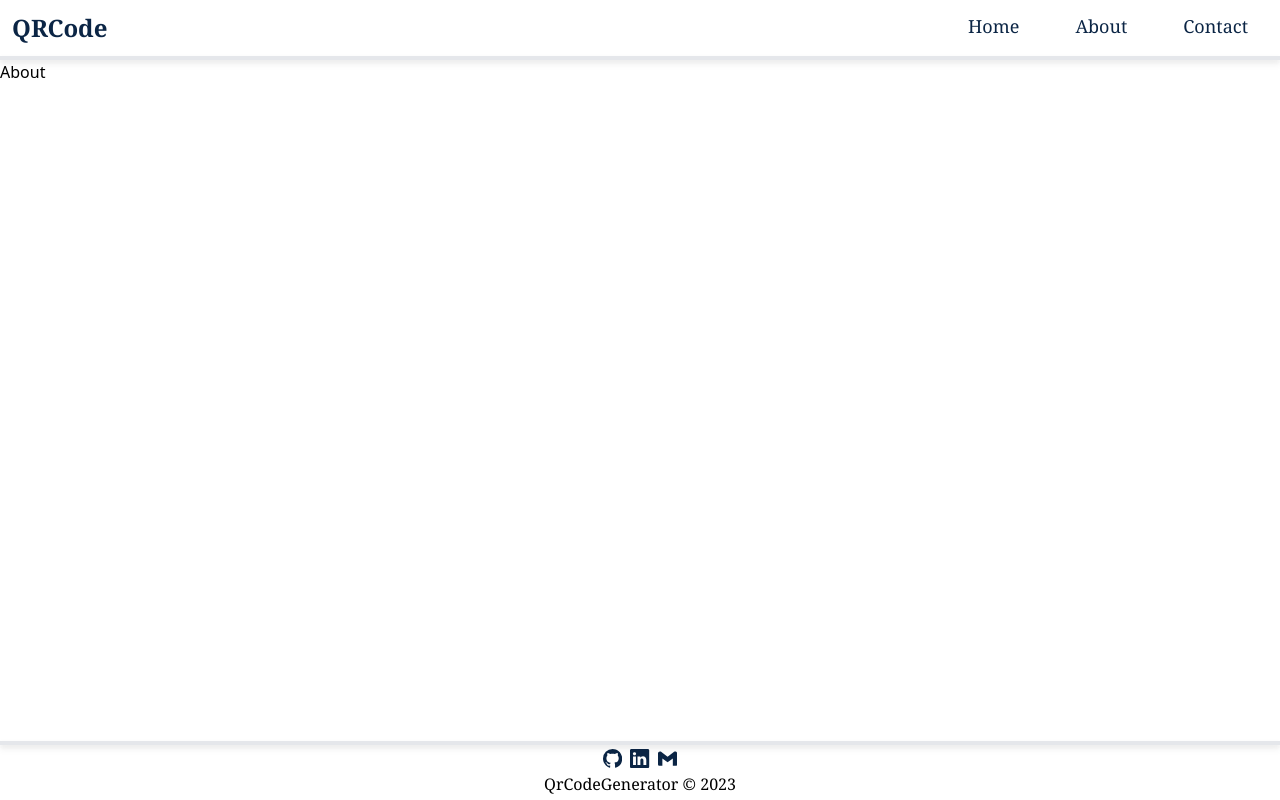
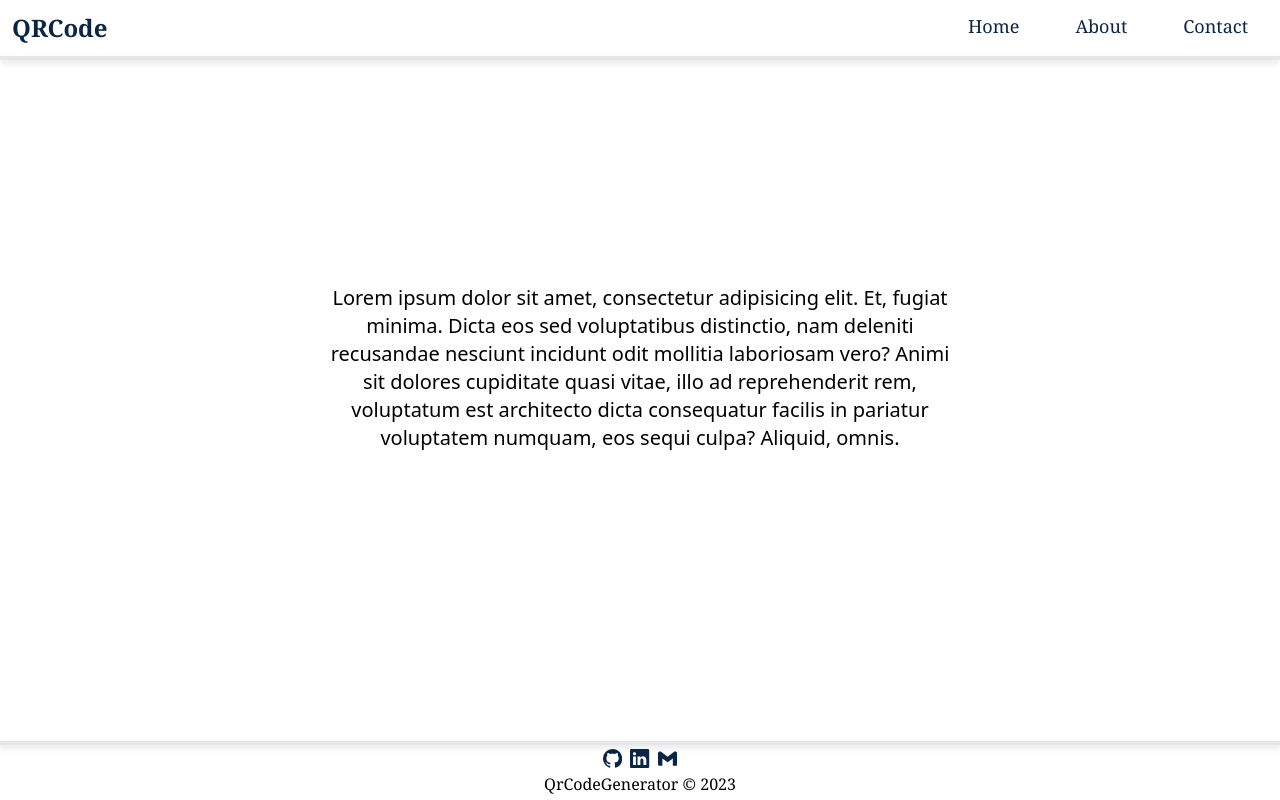
Before and after one commit to Anjali-Singh02/QR-code-generator, a React (Create React App) app: page /about in a window 1280 px wide. Built offline with nearby package versions, Linux system fonts and the light colour scheme.

Commit message:
wrote About contents

```diff
--- a/src/components/About.js
+++ b/src/components/About.js
@@ -1,7 +1,16 @@
 import React from 'react';
 
 const About = () => {
-	return <div>About</div>;
+	return (
+		<div className="w-1/2 text-xl  text-center m-auto mt-56">
+			Lorem ipsum dolor sit amet, consectetur adipisicing elit. Et, fugiat
+			minima. Dicta eos sed voluptatibus distinctio, nam deleniti
+			recusandae nesciunt incidunt odit mollitia laboriosam vero? Animi
+			sit dolores cupiditate quasi vitae, illo ad reprehenderit rem,
+			voluptatum est architecto dicta consequatur facilis in pariatur
+			voluptatem numquam, eos sequi culpa? Aliquid, omnis.
+		</div>
+	);
 };
 
 export default About;
```
